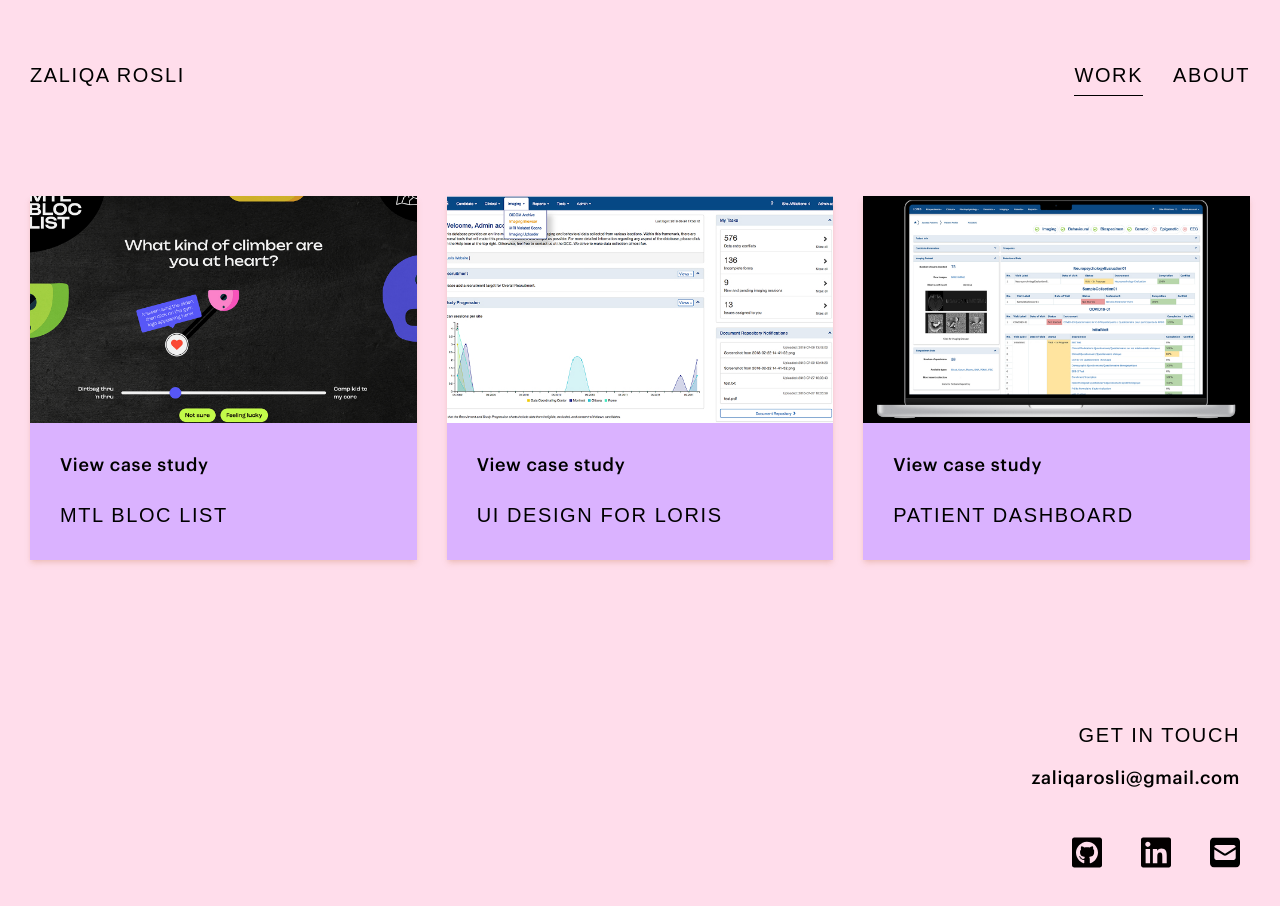
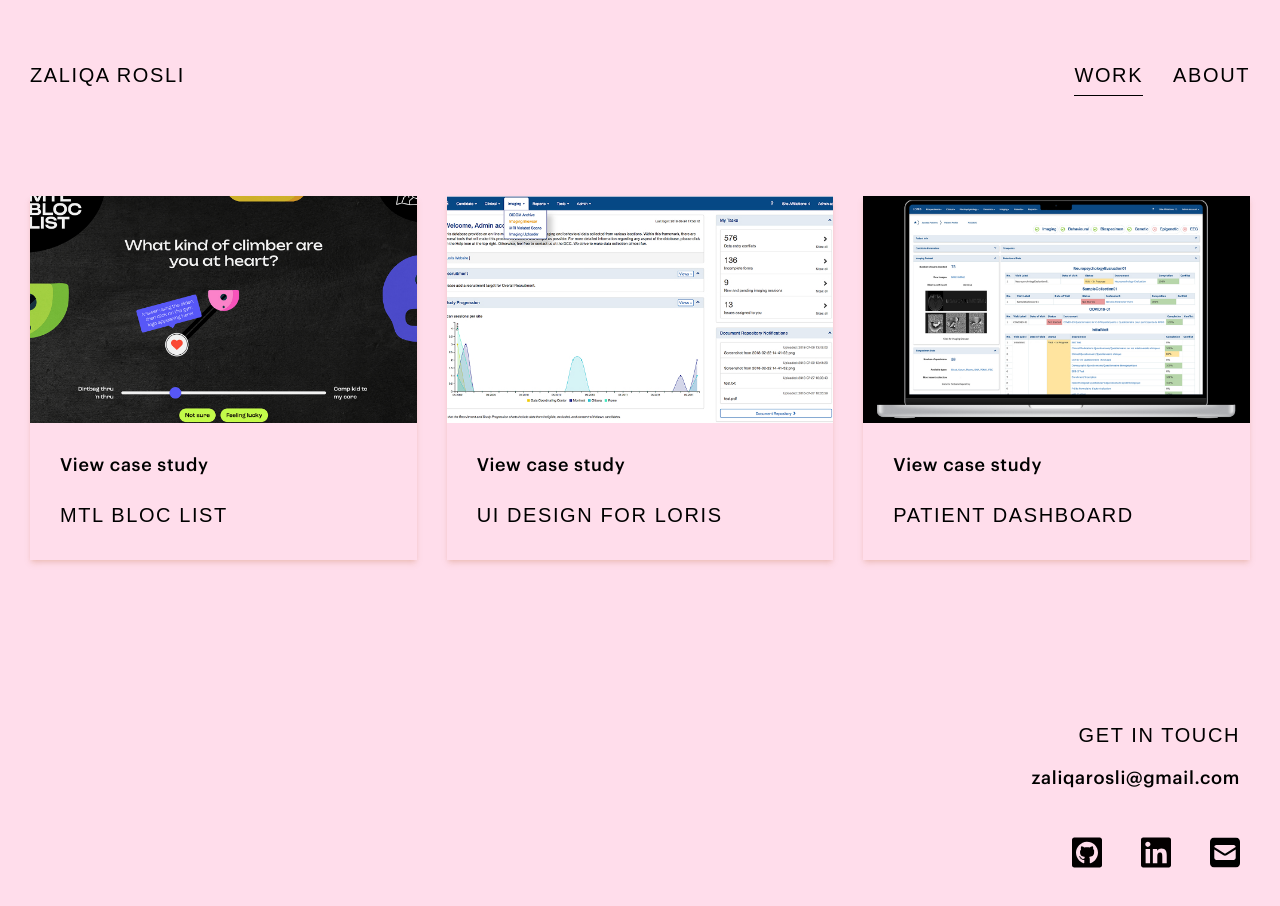
Before and after one commit to zaliqarosli/portfolio, a Next.js app: page /work in a window 1280 px wide. Built offline with nearby package versions, Linux system fonts and the light colour scheme; a web font is replaced by a local one.

Commit message:
rm temp bg colours

```diff
--- a/app/ui/components/card.js
+++ b/app/ui/components/card.js
@@ -3,7 +3,7 @@ import Image from 'next/image';
 export default function Card({ projectTitle, srcImage }) {
   return (
     <div className='flex min-w-[23.125rem] max-w-[42.2rem] min-h-[21.75rem] max-h-[40rem] flex-col flex-[1_0_0] aspect-[185/174] shadow-md shadow-brown-shadow'>
-      <div className='min-w-[21.875rem] min-h-[13.835rem] flex-[1_0_0] bg-yellow-100 relative'>
+      <div className='min-w-[21.875rem] min-h-[13.835rem] flex-[1_0_0] relative'>
         <Image
           src={srcImage}
           fill={true}
@@ -11,7 +11,7 @@ export default function Card({ projectTitle, srcImage }) {
           style={{ objectFit: 'cover' }}
         />
       </div>
-      <div className='flex p-[1.875rem] flex-col gap-[1.25rem] bg-purple-300'>
+      <div className='flex p-[1.875rem] flex-col gap-[1.25rem]'>
         <strong>View case study</strong>
         <h4 className='self-stretch'>{projectTitle}</h4>
       </div>
```
